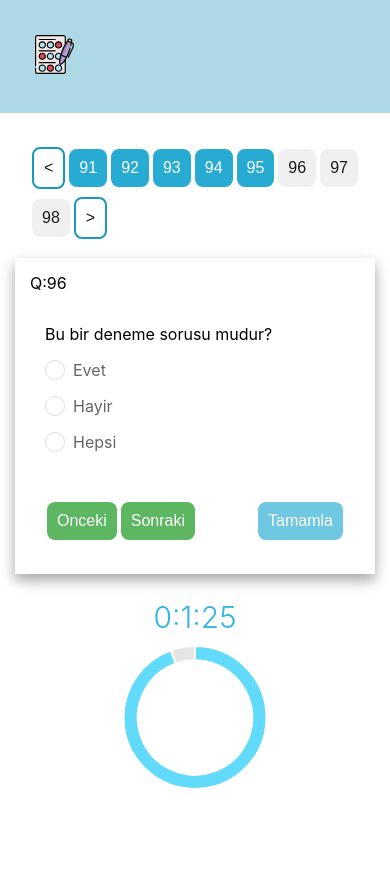
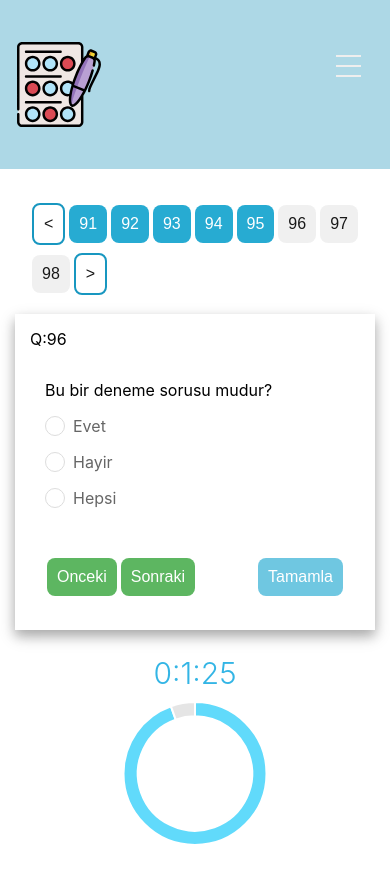
Before and after one commit to litehacker/strapi-quiz, a React (Create React App) app in the folder frontend/: page / in a window 390 px wide. Shown: the top 882 px of the page. Before the commit the page ends 844 px from the top, so only its background shows below. Built offline with nearby package versions, Linux system fonts and the light colour scheme.

Commit message:
frontend top menu

```diff
--- a/frontend/src/App.css
+++ b/frontend/src/App.css
@@ -3,8 +3,10 @@
 }
 
 .App-logo {
-  height: 10vmin;
+  height: 10vh;
   pointer-events: none;
+}
+.App-logo img{
 }
 
 .App-link {
@@ -52,9 +54,10 @@ html {
 }
 
 .header {
+  height: 20vh;
   background-color: lightblue;
   color: #ffffff;
-  padding: 35px;
+  padding: 5vh 2vh 5vh 2vh;
 }
 
 .shadow{
--- a/frontend/src/components/headerComponent.js
+++ b/frontend/src/components/headerComponent.js
@@ -1,11 +1,11 @@
 import React from 'react';
-import quiz from '../quiz.svg';
+import TopMenu from './topMenuComponent.js';
 
 function Header() {
   return (
     <div className="header">
       <header>
-        <img src={quiz} className="App-logo" alt="logo" />
+        <TopMenu/>
       </header>
     </div>
   );
--- /dev/null
+++ b/frontend/src/components/topMenuComponent.js
@@ -0,0 +1,38 @@
+import React from 'react';
+import '../css/topMenuComponent.css'
+import quiz from '../quiz.svg';
+
+function TopMenu() {
+  return (
+    <div>
+      <div class="nav">
+        <input type="checkbox" id="nav-check"/>
+        <div class="nav-header">
+          <div class="nav-title">
+            <img src={quiz} className="App-logo" alt="logo" />
+          </div>
+        </div>
+
+
+
+        <div class="nav-btn">
+        <label for="nav-check">
+          <span></span>
+          <span></span>
+          <span></span>
+        </label>
+        </div>
+
+        <div class="nav-links">
+          <a href="//github.io/jo_geek" target="_blank">Github</a>
+          <a href="http://stackoverflow.com/users/4084003/" target="_blank">Stackoverflow</a>
+          <a href="https://in.linkedin.com/in/jonesvinothjoseph" target="_blank">LinkedIn</a>
+          <a href="https://codepen.io/jo_Geek/" target="_blank">Codepen</a>
+          <a href="https://jsfiddle.net/user/jo_Geek/" target="_blank">JsFiddle</a>
+        </div>
+      </div>
+    </div>
+  );
+}
+
+export default TopMenu;
--- /dev/null
+++ b/frontend/src/css/topMenuComponent.css
@@ -0,0 +1,89 @@
+
+.nav {
+  height: 50px;
+  width: 100%;
+  background-color: light-blue;
+  position: relative;
+}
+
+.nav > .nav-header {
+  display: inline;
+}
+
+.nav > .nav-header > .nav-title {
+  display: inline-block;
+  font-size: 22px;
+  color: #fff;
+}
+
+.nav > .nav-btn {
+  display: none;
+}
+
+.nav > .nav-links {
+  display: inline;
+  float: right;
+  font-size: 18px;
+  padding-top: 3vh;
+}
+
+.nav > .nav-links > a {
+  display: inline-block;
+  padding: 13px 10px 13px 10px;
+  text-decoration: none;
+  color: #fff;
+  font-weight: 600;
+}
+
+.nav > .nav-links > a:hover {
+  background-color: rgba(0, 0, 0, 0.1);
+}
+
+.nav > #nav-check {
+  display: none;
+}
+
+@media (max-width:600px) {
+  .nav > .nav-btn {
+    display: inline-block;
+    position: absolute;
+    right: 0px;
+    top: 0px;
+  }
+  .nav > .nav-btn > label {
+    display: inline-block;
+    width: 50px;
+    height: 50px;
+    padding: 13px;
+  }
+  .nav > .nav-btn > label:hover,.nav  #nav-check:checked ~ .nav-btn > label {
+    background-color: rgba(0, 0, 0, 0.1);
+  }
+  .nav > .nav-btn > label > span {
+    display: block;
+    width: 25px;
+    height: 10px;
+    border-top: 2px solid #eee;
+  }
+  .nav > .nav-links {
+    display: block;
+    width: 100%;
+    background-color: #ADD8E6;
+    height: 0px;
+    transition: all 0.3s ease-in;
+    overflow-y: hidden;
+    top: 50px;
+    left: 0px;
+  }
+  .nav > .nav-links > a {
+    display: block;
+    width: 100%;
+  }
+  .nav > #nav-check:not(:checked) ~ .nav-links {
+    height: 0px;
+  }
+  .nav > #nav-check:checked ~ .nav-links {
+    height: calc(100vh - 50px);
+    overflow-y: auto;
+  }
+}
```
